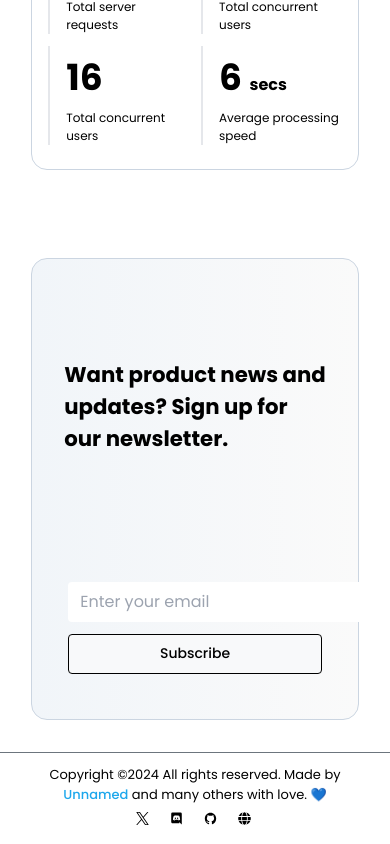
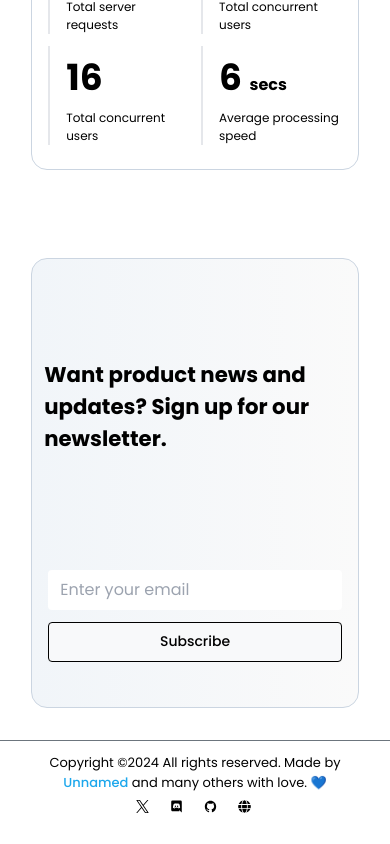
Before and after one commit to unnamed-lab/cypheir-mail-web, a Next.js app: page / in a window 390 px wide. Shown: the part 1302-2146 px from the top of the page. Built offline with nearby package versions, Linux system fonts and the light colour scheme.

Commit message:
fix(newsletter mobile view): tweaked newsletter mobile view form

```diff
--- a/src/views/home/Newsletter.tsx
+++ b/src/views/home/Newsletter.tsx
@@ -6,7 +6,7 @@ import { Button } from "@/components/ui";
 export default function Newsletter() {
   return (
     <section className="flex flex-wrap content-center justify-center pt-[0.5rem] pb-[0.5rem] md:pt-[0.25rem] md:pb-[0.25rem] px-[8vw] sm:max-md:px-[5vw] min-h-[4rem] lg:px-[10vw]">
-      <div className="w-full mt-[1.5rem] mb-[1.5rem] md:mt-[3rem] md:mb-[3rem] px-[2rem] py-[1.33rem] md:py-[2rem] flex rounded-2xl border-slate-300 border gap-2 bg-gradient-to-r from-slate-100 to-zinc-50 flex-wrap md:flex-nowrap flex-col md:flex-row gap-6">
+      <div className="w-full mt-[1.5rem] mb-[1.5rem] md:mt-[3rem] md:mb-[3rem] px-[0.75rem] py-[1.33rem] md:py-[2rem] flex rounded-2xl border-slate-300 border gap-3 bg-gradient-to-r from-slate-100 to-zinc-50 flex-wrap md:flex-nowrap flex-col md:flex-row  ">
         <div className="w-full md:w-1/2 h-[30vh] md:h-full object-cover content-center">
           <h2 className="font-bold text-[1.33rem] md:text-[1.75rem]">
             Want product news and updates? Sign up for our newsletter.
@@ -18,13 +18,13 @@ export default function Newsletter() {
             <form
               action="/"
               method="post"
-              className="flex flex-wrap md:flex-nowrap w-auto gap-3"
+              className="flex flex-wrap lg:flex-nowrap w-auto gap-3"
             >
               <SingleTextBox
                 type="email"
                 name="newsletter"
                 placeholder="Enter your email"
-                className="grow"
+                className="grow w-full"
               />
               <Button
                 type="submit"
```
